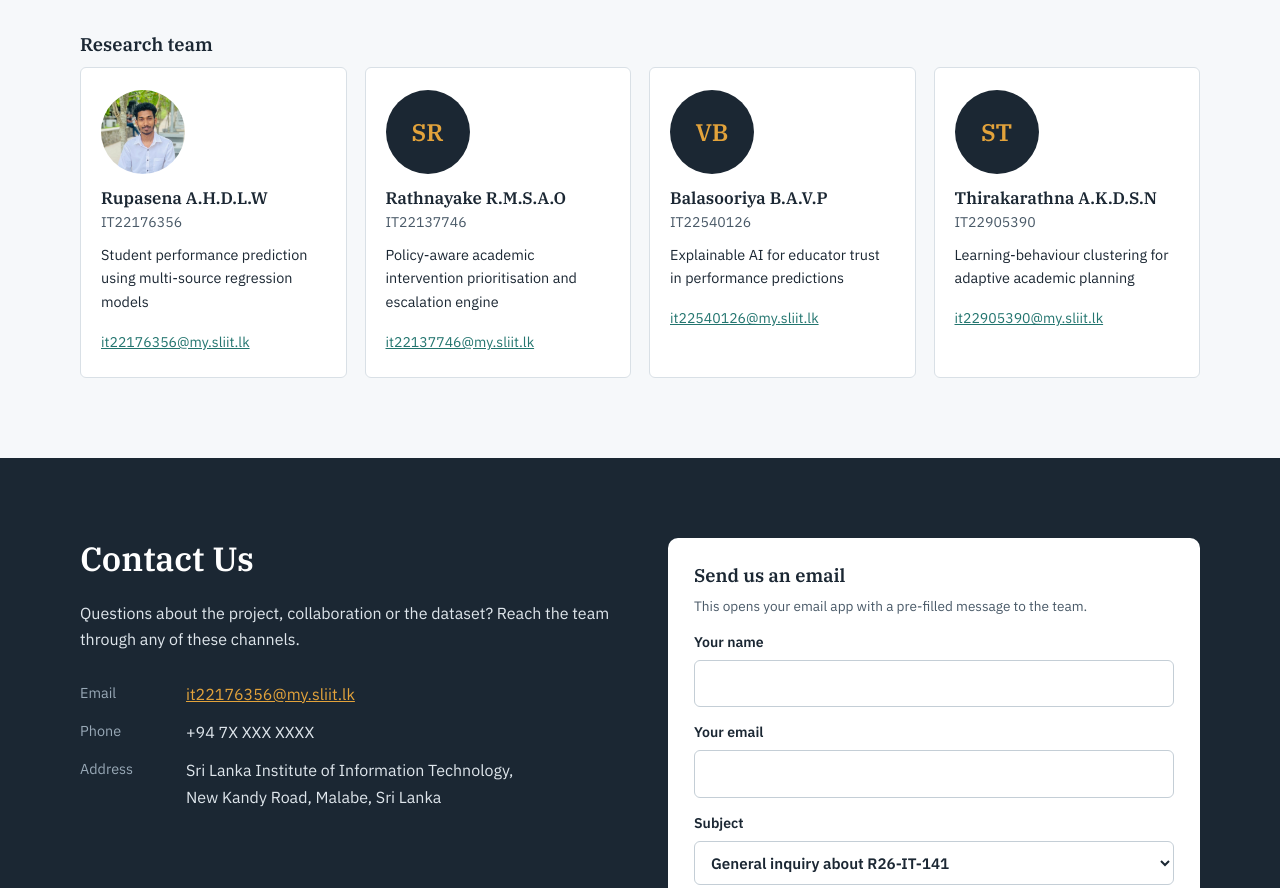
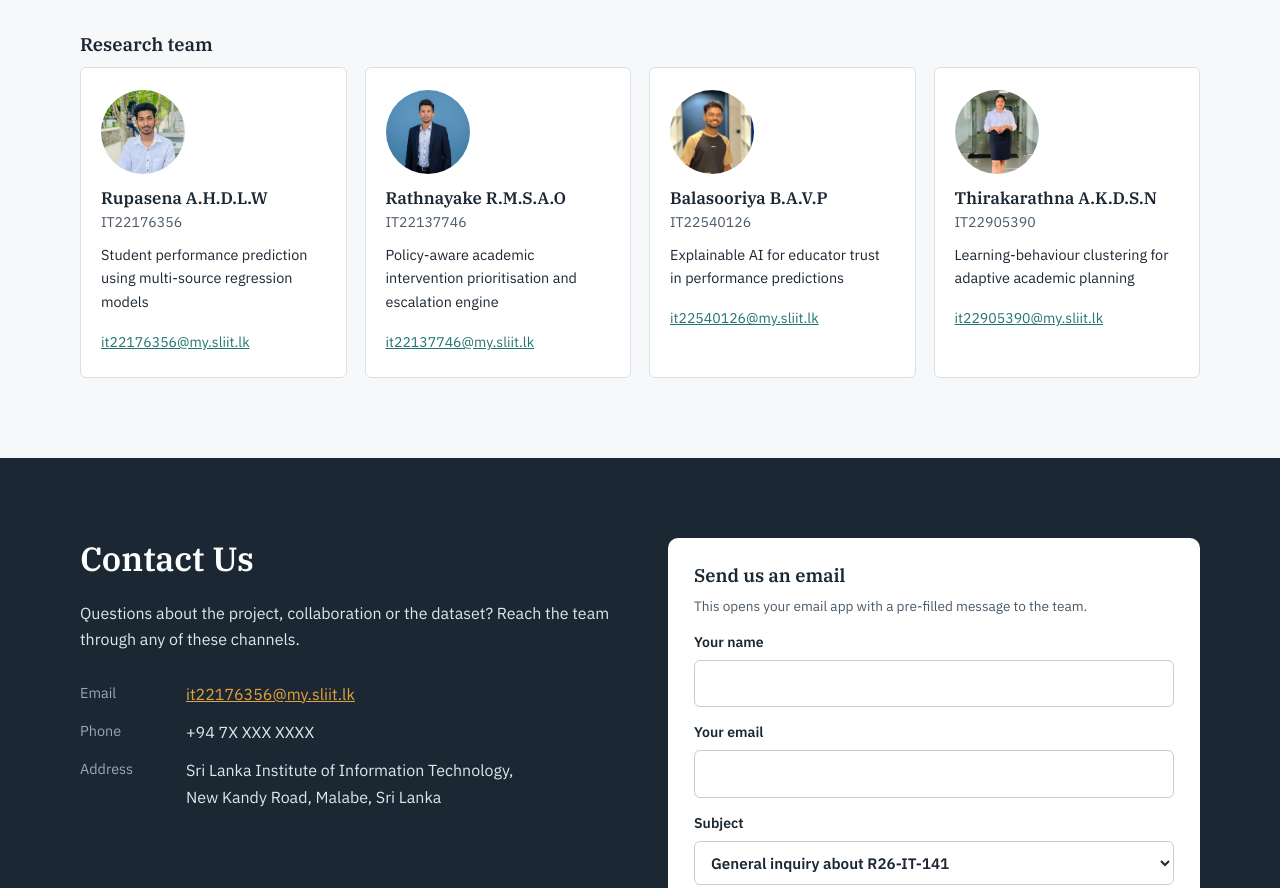
Before and after one commit to Lahiru2001-wathsala/R26-it-141-website, a website: page index.html in a window 1280 px wide. Shown: the part 4019-4907 px from the top of the page. Drawn offline with Linux system fonts and the light colour scheme; no server answers.

Commit message:
Add team photos

```diff
--- a/index.html
+++ b/index.html
@@ -257,21 +257,21 @@
         <a href="mailto:it22176356@my.sliit.lk">it22176356@my.sliit.lk</a>
       </article>
       <article class="person">
-        <div class="avatar" data-initials="SR"></div>
+        <img class="avatar-img" src="assets/images/team/it22137746.png" alt="Rathnayake R.M.S.A.O">
         <h4>Rathnayake R.M.S.A.O</h4>
         <p class="reg">IT22137746</p>
         <p class="component">Policy-aware academic intervention prioritisation and escalation engine</p>
         <a href="mailto:it22137746@my.sliit.lk">it22137746@my.sliit.lk</a>
       </article>
       <article class="person">
-        <div class="avatar" data-initials="VB"></div>
+        <img class="avatar-img" src="assets/images/team/it22540126.jpeg" alt="Balasooriya B.A.V.P">
         <h4>Balasooriya B.A.V.P</h4>
         <p class="reg">IT22540126</p>
         <p class="component">Explainable AI for educator trust in performance predictions</p>
         <a href="mailto:it22540126@my.sliit.lk">it22540126@my.sliit.lk</a>
       </article>
       <article class="person">
-        <div class="avatar" data-initials="ST"></div>
+       <img class="avatar-img" src="assets/images/team/it22905390.jpeg" alt="Thirakarathna A.K.D.S.N">
         <h4>Thirakarathna A.K.D.S.N</h4>
         <p class="reg">IT22905390</p>
         <p class="component">Learning-behaviour clustering for adaptive academic planning</p>
```
